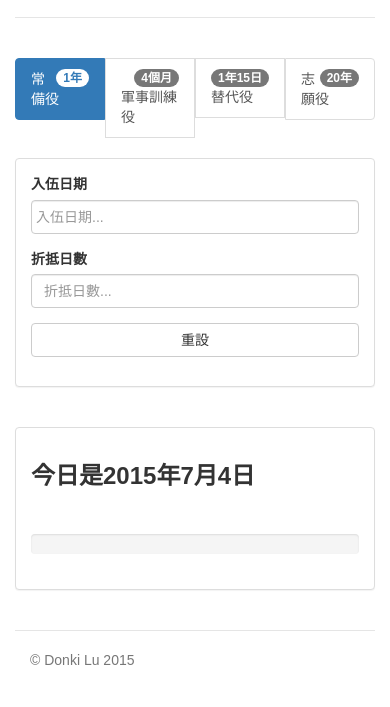
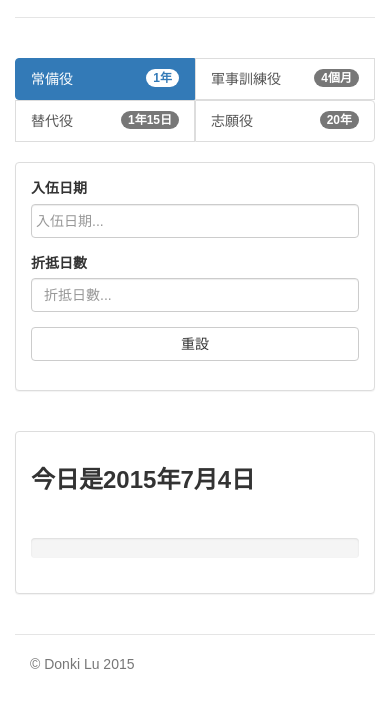
Before and after one commit to donkilu/military_countdown, a plain HTML site: page index.html in a window 390 px wide. Shown: the part 63-770 px from the top of the page. Drawn offline with Linux system fonts and the light colour scheme.

Commit message:
Apply responsive web design for mobile devices.

```diff
--- a/index.html
+++ b/index.html
@@ -4,6 +4,8 @@
     <title>役期倒數</title>
     <meta http-equiv="Content-Type" content="text/html" charset="UTF-8" />
     <meta http-equiv="Content-Language" value="zh-TW" />
+	<!-- mobile first design -->
+	<meta name="viewport" content="width=device-width, initial-scale=1">
     <link rel="icon" href="img/camo.ico" type="image/x-icon" />
     <!-- Bootstrap core CSS & datepicker -->
     <link href="bootstrap/css/bootstrap.min.css" rel="stylesheet" />
@@ -21,19 +23,19 @@
 	  <div class="marketing">
   	    <div class="row">
 			<div id="chooseServ" class="list-group list-group-horizontal col-md-12 col-xs-12">
-			  <a id="normServ" class="list-group-item col-md-3 col-xs-3 active">
+			  <a id="normServ" class="list-group-item col-md-3 col-xs-6 active">
 				<span class="badge">1年</span>
 				常備役
 			  </a>
-			  <a id="shortServ" class="list-group-item col-md-3 col-xs-3">
+			  <a id="shortServ" class="list-group-item col-md-3 col-xs-6">
 				<span class="badge">4個月</span>
 				軍事訓練役
 			  </a>
-			  <a id="subServ" class="list-group-item col-md-3 col-xs-3">
+			  <a id="subServ" class="list-group-item col-md-3 col-xs-6">
 				<span class="badge">1年15日</span>
 				替代役
 			  </a>
- 			  <a id="volServ" class="list-group-item col-md-3 col-xs-3">
+ 			  <a id="volServ" class="list-group-item col-md-3 col-xs-6">
 				<span class="badge">20年</span>
 				志願役
 			  </a>
```
